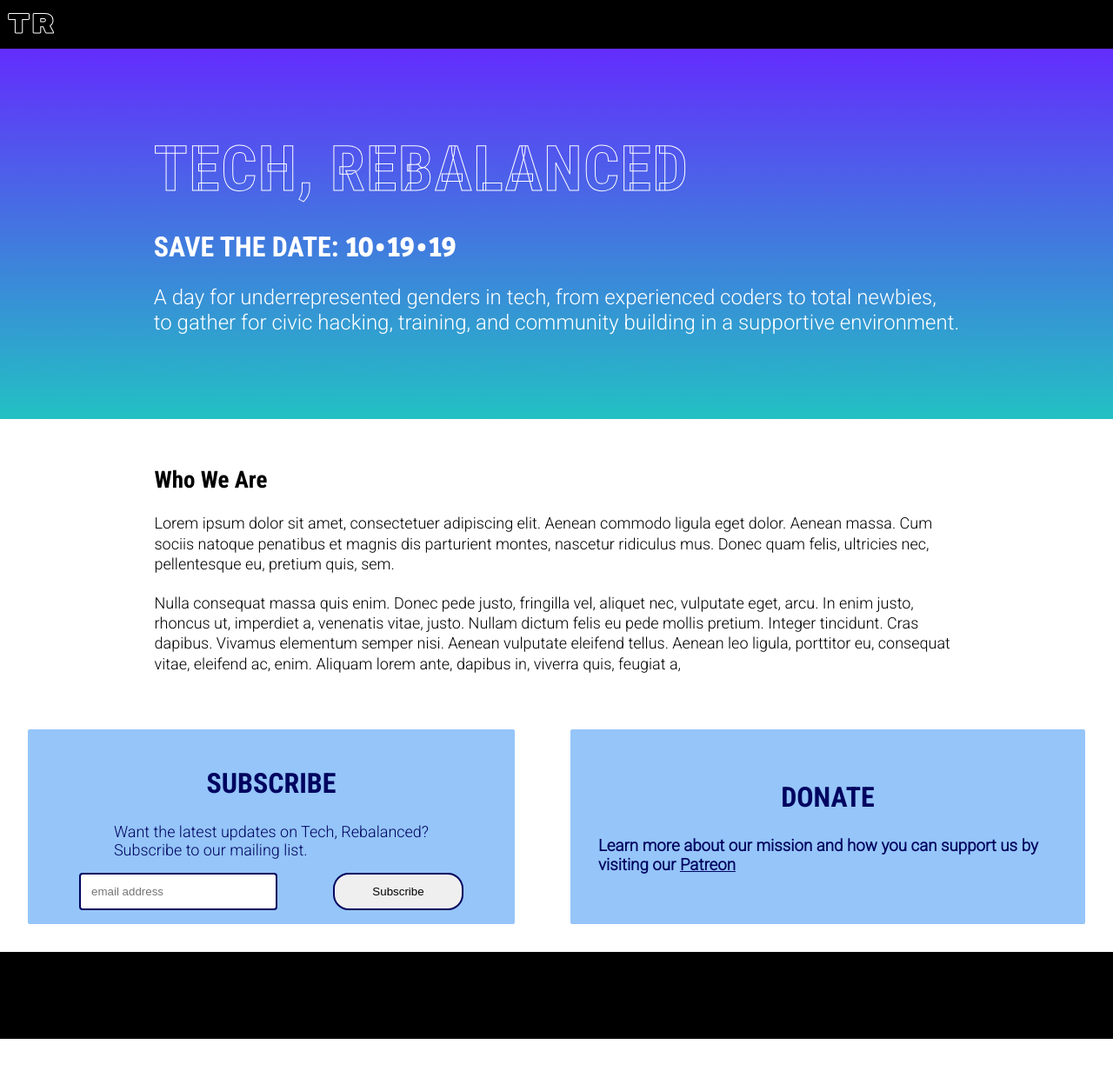
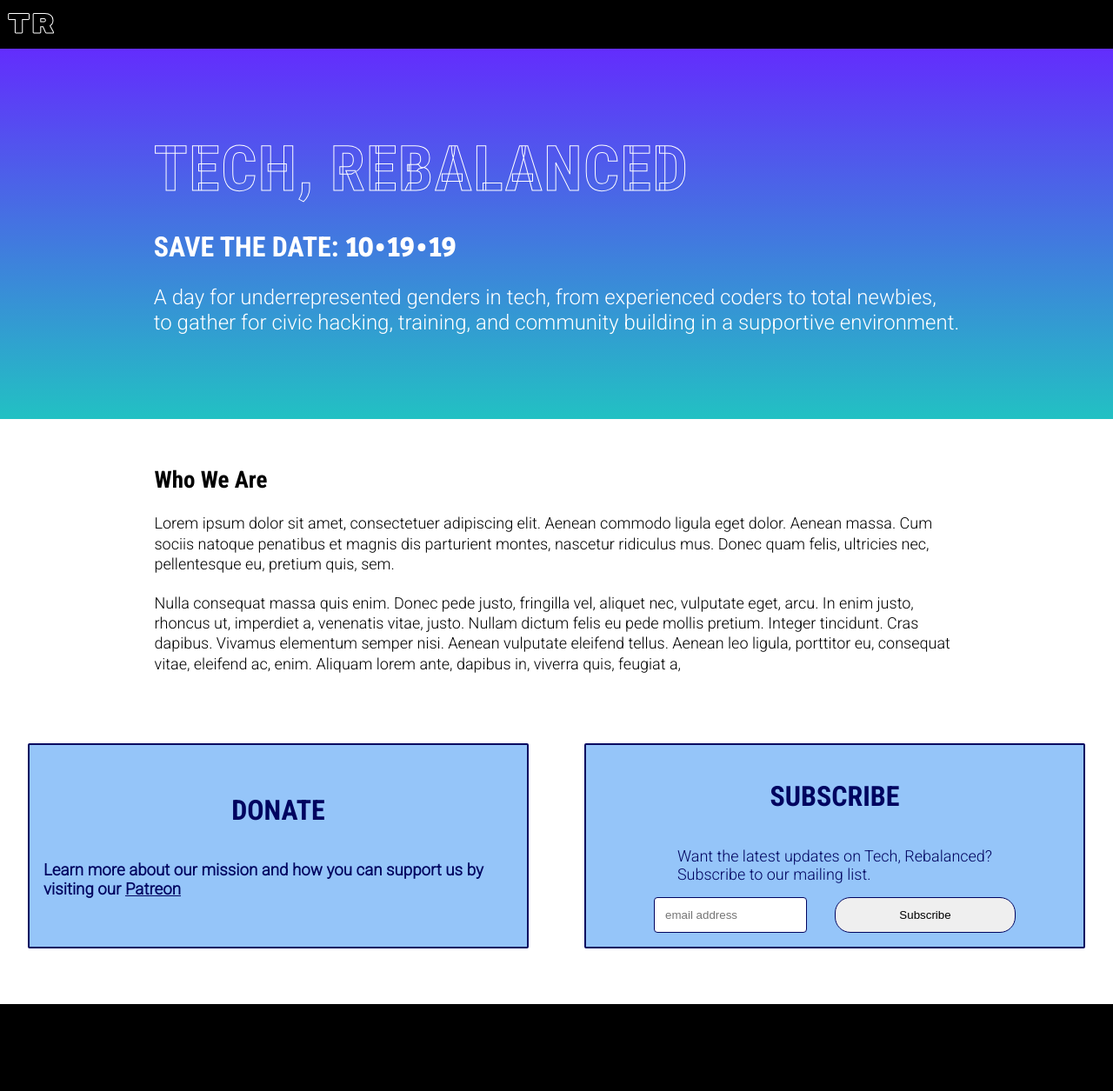
Before and after one commit to TechLadyHackathon/Tech-Rebalanced, a Jekyll site: the page built from index.html, in a window 1280 px wide. Shown: the whole page at 87% size. Built offline with Jekyll 4.4.1, drawn with Linux system fonts in a browser that asks for light colours; before the commit the page ends 1195 px from its top, so only the background shows below that.

Commit message:
add cname

```diff
--- /dev/null
+++ b/CNAME
@@ -0,0 +1 @@
+www.rekhatenjarla.com
--- a/_includes/cta.html
+++ b/_includes/cta.html
@@ -1,5 +1,5 @@
 <div class="c-cta">
-    <div class="c-cta__box">
+    <div class="c-cta__box c-cta__subscribe">
         <h2 class="c-cta__title"> Subscribe </h2>
         <div class="c-subscribe">
         <div id="mc_embed_signup">
--- a/_layouts/index.html
+++ b/_layouts/index.html
@@ -5,7 +5,7 @@
 
 <body>
   {% include nav.html %}
-  <main class="l-main" aria-label="Content">
+  <main class="l-main fade-in" aria-label="Content">
     <section class="l-hero">
       {% include hero.html %}
     </section>
--- a/assets/scss/_base.scss
+++ b/assets/scss/_base.scss
@@ -3,3 +3,21 @@ html, body {
   margin: 0;
   width: 100%;
 }
+
+
+.fade-in {
+	opacity: 1;
+	animation-name: fadeInOpacity;
+	animation-iteration-count: 1;
+	animation-timing-function: ease-in;
+	animation-duration: .8s;
+}
+
+@keyframes fadeInOpacity {
+	0% {
+		opacity: 0;
+	}
+	100% {
+		opacity: 1;
+	}
+}
--- a/assets/scss/_cta.scss
+++ b/assets/scss/_cta.scss
@@ -1,32 +1,33 @@
 .c-cta {
-    display: flex;
+    display: grid;
+    grid-template-columns: repeat(8, 1fr);
+    grid-gap: 1fr;
     flex-direction: column;
     margin: $space-32;
 
     @include breakpoint($breakpoint-medium) {
         flex-direction: row;
-        margin: 0 auto;
+        margin: $space-32 auto;
         max-width: 1300px;
     }
 }
 
 .c-cta__box {
-    width: 100%;
     margin: $space-16 0;
     background-color: rgb(149, 197, 249);
     border-radius: 2px;
     color: rgb(0, 4, 96);
     font-family: $font-roboto-light;
-    padding: $space-16 0;
+    padding: 0 0 $space-16 0;
+    border: 2px solid rgb(0, 4, 96);
 
     a {
-        text-decoration: underline;
         color: rgb(0, 4, 96);
     }
 
     @include breakpoint($breakpoint-medium) {
         margin: $space-32;
-        padding: $space-16;
+        padding: 0 0 $space-16 0;
     }
 }
 
@@ -36,34 +37,54 @@
     font-size: $size-32;
     text-align: center;
     text-transform: uppercase;
+    line-height: 2;
 }
+
 
 .c-subscribe__form {
     display: flex;
     align-items: center;
     flex-direction: column;
     font-size: $size-18;
+}
 
 
-    label {
+.c-subscribe__signup {
+    display: flex;
+    flex-direction: column;
+
+    @include breakpoint($breakpoint-small) {
+        flex-direction: row;
+    }
+}
+
+
+.c-subscribe__form label {
     margin-bottom: $space-16;
 }
 
-    input {
-        margin: 0 $space-32;
+.c-subscribe__signup input {
     padding: $space-12;
-        border: 2px solid rgb(0, 4, 96);
+    border: 1px solid rgb(0, 4, 96);
+    margin: $space-8 $space-16;
 
+    @include breakpoint($breakpoint-medium) {
+        margin: 0 $space-16;
+    }
 }
 
-    input[type=email] {
+.c-subscribe__signup input[type=email] {
     border-radius: 4px;
-        min-width: 200px;
+    width: 150px;
 }
 
-    input[type=submit] {
+.c-subscribe__signup input[type=submit] {
     border-radius: 18px;
     width: 150px;
+
+    @include breakpoint($breakpoint-medium) {
+        width: 13rem;
+    }
 
     &:hover {
         background-color: rgb(0, 4, 96);
@@ -72,13 +93,33 @@
     }
 }
 
+
+.c-cta__subscribe {
+    grid-row: 1 / 2;
+    grid-column: 1 / span 8;
+
+    @include breakpoint($breakpoint-medium) {
+        grid-column: 4 / span 5;
     }
 
-.c-subscribe__signup {
-    display: flex;
-    justify-content: space-around;
+    @include breakpoint($breakpoint-large) {
+        grid-column: 5 / span 4;
+    }
 }
 
 .c-cta__donate {
     padding: $space-32;
+    grid-column: 1 / span 8;
+    grid-row: 2 / 2;
+
+    @include breakpoint($breakpoint-medium) {
+        grid-column: 1 / span 3;
+        grid-row: 1 / 2;
+        padding: $space-16;
     }
+
+    @include breakpoint($breakpoint-large) {
+        grid-column: 1 / span 4;
+    }
+
+}
```
Also changed, not shown: 3 other files. Lines whose indentation alone changed are shown as unchanged.
